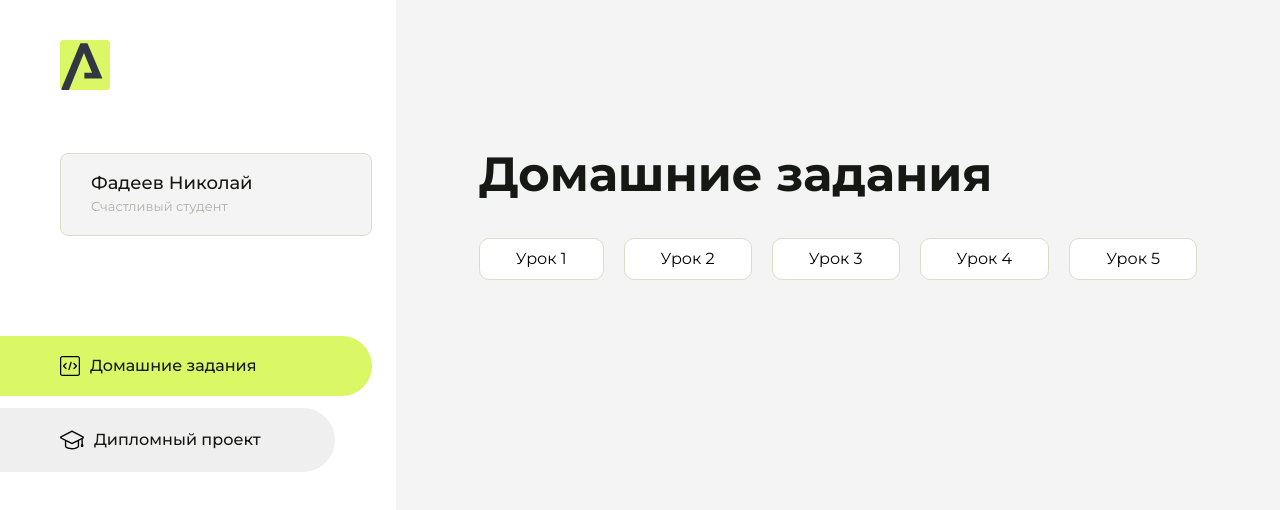
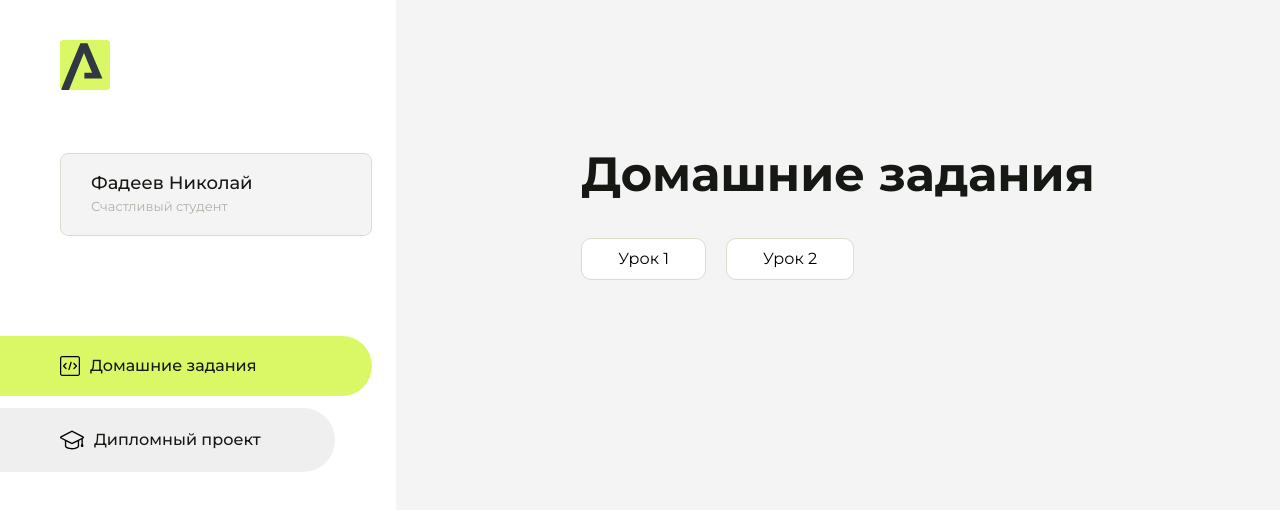
Before and after one commit to kolyafadeev/homework, a plain HTML site: page index.html in a window 1280 px wide. Drawn offline with Linux system fonts and the light colour scheme.

Commit message:
Update index.html

```diff
--- a/index.html
+++ b/index.html
@@ -96,17 +96,7 @@
                         <a href="hello-arrokenru/index.html">Урок 1</a>
                     </li>
                     <li class="content__list-item">
-                        <a href="homework-1/index.html">Урок 2</a>
-                    </li>
-                    <li class="content__list-item">
-                        <a href="homework-2/index.html">Урок 3</a>
-                    </li>
-                    <li class="content__list-item">
-                        <a href="homework-3/index.html">Урок 4</a>
-                    </li>
-                    <li class="content__list-item">
-                        <a href="homework-4/index.html">Урок 5</a>
-                    </li>
+                        <a href="homework/index.html">Урок 2</a>
                 </ul>
             </div>
             <div class="content__block hidden" id="diplomBlock">
```
